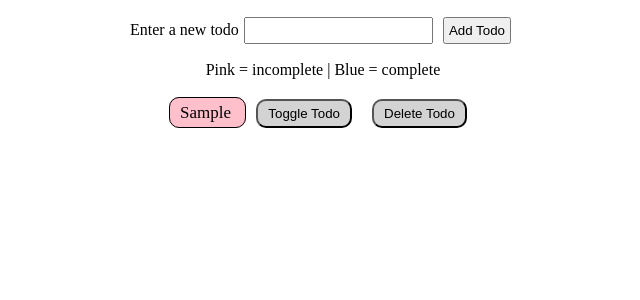
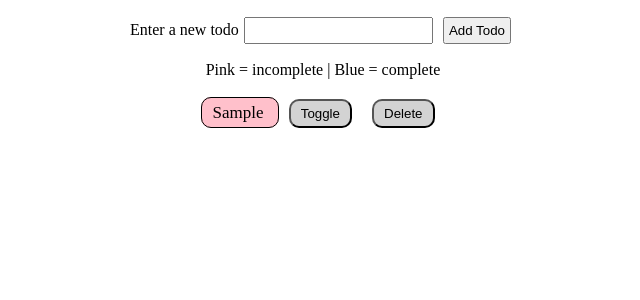
Before and after one commit to BrianTheLion328/CodingDojoWeek7, a React (Create React App) app in the folder todo-list/: page / in a window 1280 px wide. Both pictures are taken after typing "Sample" into the empty fields and a click on the input "Add Todo". Shown: the top 300 px of the page, without its empty margins (317-957 px from the left). Built offline with nearby package versions, Linux system fonts and the light colour scheme.

Commit message:
edited buttons

```diff
--- a/todo-list/src/Components/Todo.js
+++ b/todo-list/src/Components/Todo.js
@@ -6,8 +6,8 @@ export default function Todo({ todo, dispatch }) {
     return (
         <div className="todo">
            <span style={ { backgroundColor: todo.complete ? "skyblue" : "pink" } } className="todoName"> {todo.name} </span>
-           <button className="btn" onClick={() => dispatch({type: ACTIONS.TOGGLE_TODO, payload: {id: todo.id}})}>Toggle Todo</button>
-           <button className="btn" onClick={() => dispatch({type: ACTIONS.DELETE_TODO, payload: {id: todo.id}})}>Delete Todo</button>
+           <button className="btn" onClick={() => dispatch({type: ACTIONS.TOGGLE_TODO, payload: {id: todo.id}})}>Toggle</button>
+           <button className="btn" onClick={() => dispatch({type: ACTIONS.DELETE_TODO, payload: {id: todo.id}})}>Delete</button>
         </div>
     )
 }
```
